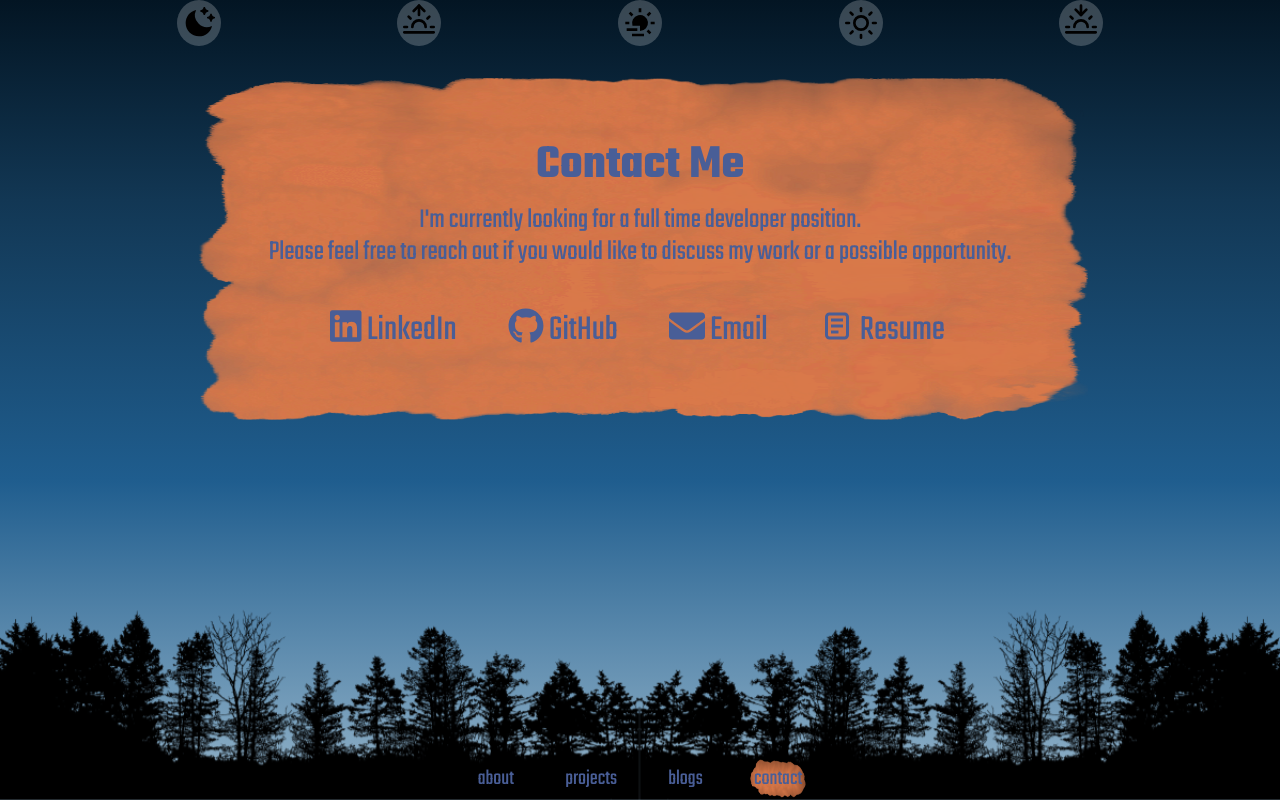
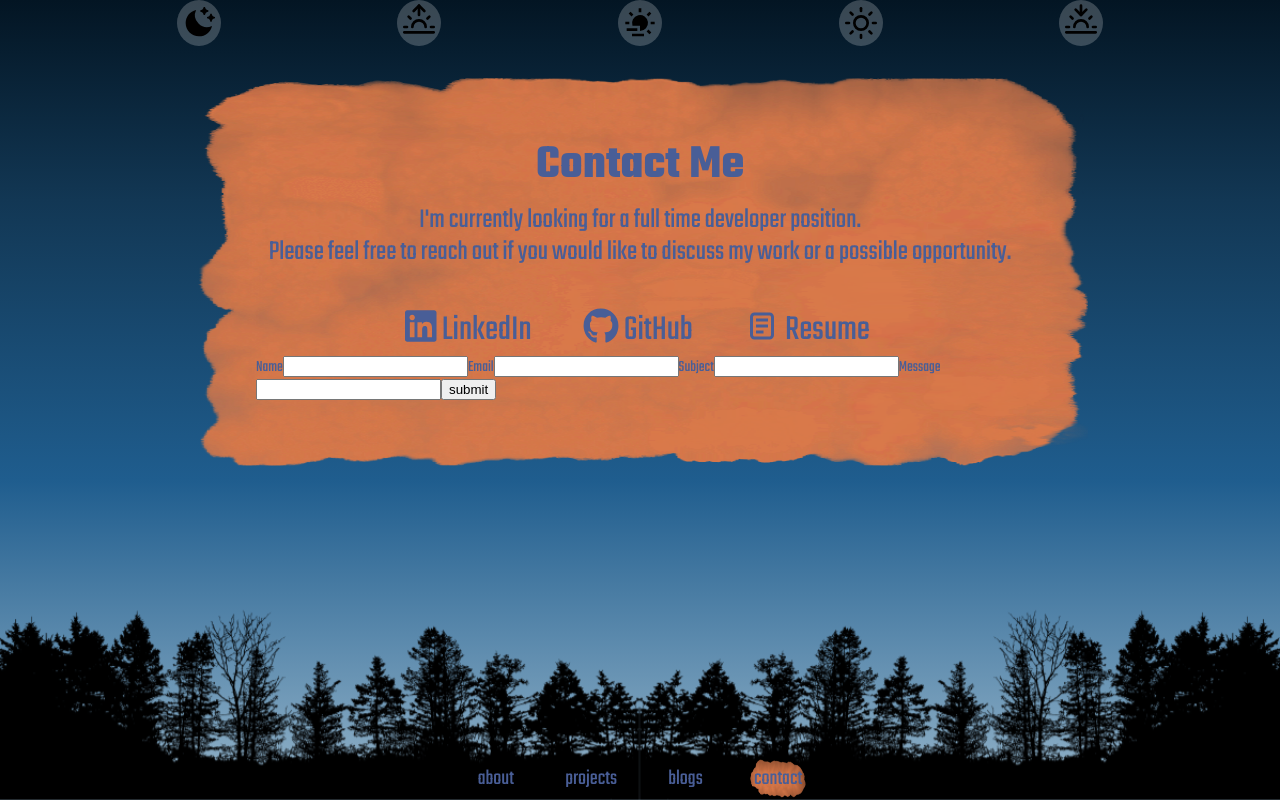
Before and after one commit to moshriguez/personal-portfolio, a React (Create React App) app: page /personal-portfolio/contact in a window 1280 px wide. Built offline with nearby package versions, Linux system fonts and the light colour scheme; no server answers.

Commit message:
form working

```diff
--- a/src/components/Contact.js
+++ b/src/components/Contact.js
@@ -7,6 +7,7 @@ import { CgLoadbarDoc } from 'react-icons/cg';
 
 
 import { risingDiv } from "../helpers/animation";
+import Form from "./Form";
 
 const Contact = () => {
 
@@ -26,14 +27,17 @@ const Contact = () => {
                     <FontAwesomeIcon icon={faGithub} />
                     <span>GitHub</span>
                 </a>
-                <a href="mailto:marc.herman.rodriguez@gmail.com" >
+                {/* <a href="mailto:marc.herman.rodriguez@gmail.com" >
                     <FontAwesomeIcon icon={faEnvelope} />
                     <span>Email</span>
-                </a>
+                </a> */}
                 <a href={process.env.PUBLIC_URL + "/resume.pdf"} >
                     <CgLoadbarDoc />
                     <span>Resume</span>
                 </a>
+            </div>
+            <div>
+                <Form />
             </div>
         </motion.div>
     )
--- a/src/components/Form.js
+++ b/src/components/Form.js
@@ -1,5 +1,3 @@
-import e from "express";
-import { name } from "file-loader";
 import React, {useState} from "react";
 import emailjs from "emailjs-com"
 
@@ -17,6 +15,7 @@ const Form = () => {
             subject,
             message
         }
+        console.log('USER_ID:', USER_ID, 'email content:', emailContent)
         emailjs.send(
             'default_service',
             'template_rltdtcs',
@@ -48,8 +47,8 @@ const Form = () => {
             <label htmlFor="subject">Subject</label>
             <input type="text" name="subject" onChange={handleChange} value={contactForm.subject} />
             <label htmlFor="message">Message</label>
-            <input type="text" name="message" onChange={handleChange} value={contactForm.message} />
-
+            <input type="textarea" name="message" onChange={handleChange} value={contactForm.message} />
+            <input type="submit" value="submit" />
         </form>
     )
 }
```
